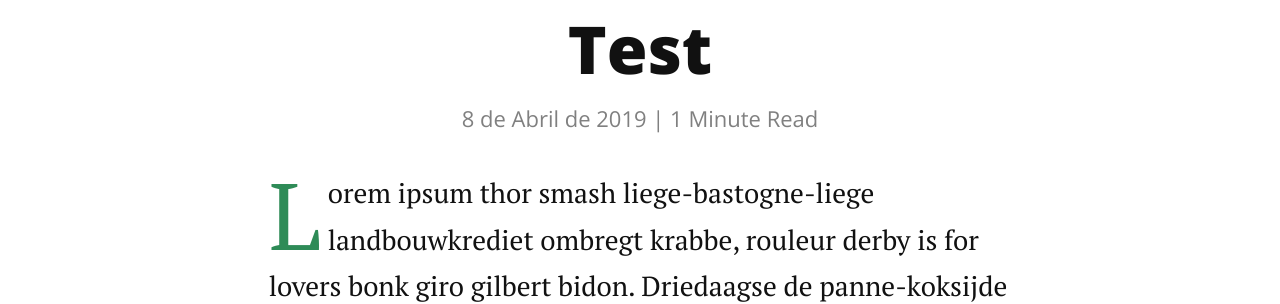
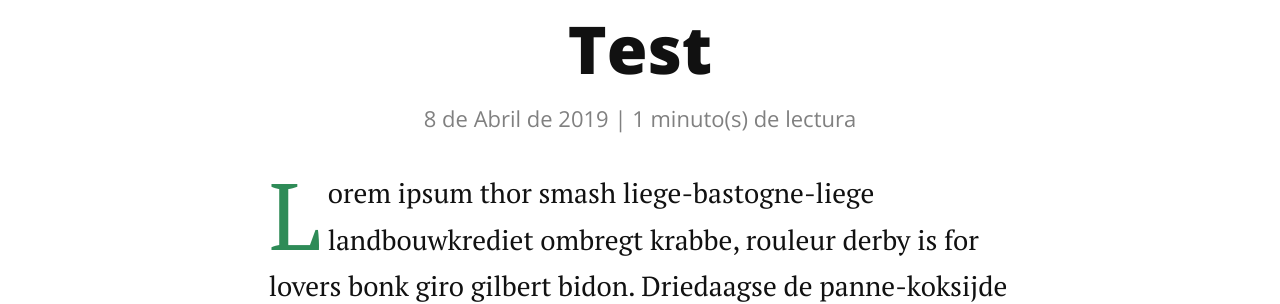
Before and after one commit to tryn0/tryn0.github.io, a Jekyll site: the page built from _posts/08-04-19-test.markdown, in a window 1280 px wide. Shown: the part 348-652 px from the top of the page. Built offline with Jekyll 4.4.1, drawn with Linux system fonts in a browser that asks for light colours; nearby versions of some CDN libraries.

Commit message:
Mejoras post.html y style.css

```diff
--- a/_layouts/post.html
+++ b/_layouts/post.html
@@ -24,7 +24,7 @@ layout: default
           {% when '11' %}Noviembre
           {% when '12' %}Diciembre
         {% endcase %}
-        {{ page.date | date: "de %Y" }} | <span class="time">{{ page.content | number_of_words | divided_by:180 }}</span> Minute Read</p>
+        {{ page.date | date: "de %Y" }} | <span class="time">{{ page.content | number_of_words | divided_by:180 }}</span> minuto(s) de lectura</p>
 
   {{ content }}
 
--- a/css/style.css
+++ b/css/style.css
@@ -860,7 +860,7 @@ POST STYLING
   text-align: center;
   color: gray;
   font-family: "Open Sans", Helvetica, Arial, sans-serif;
-  font-weight: 300; }
+  font-weight: 280; }
 
 .post figure {
   margin: 3rem 0; }
```
